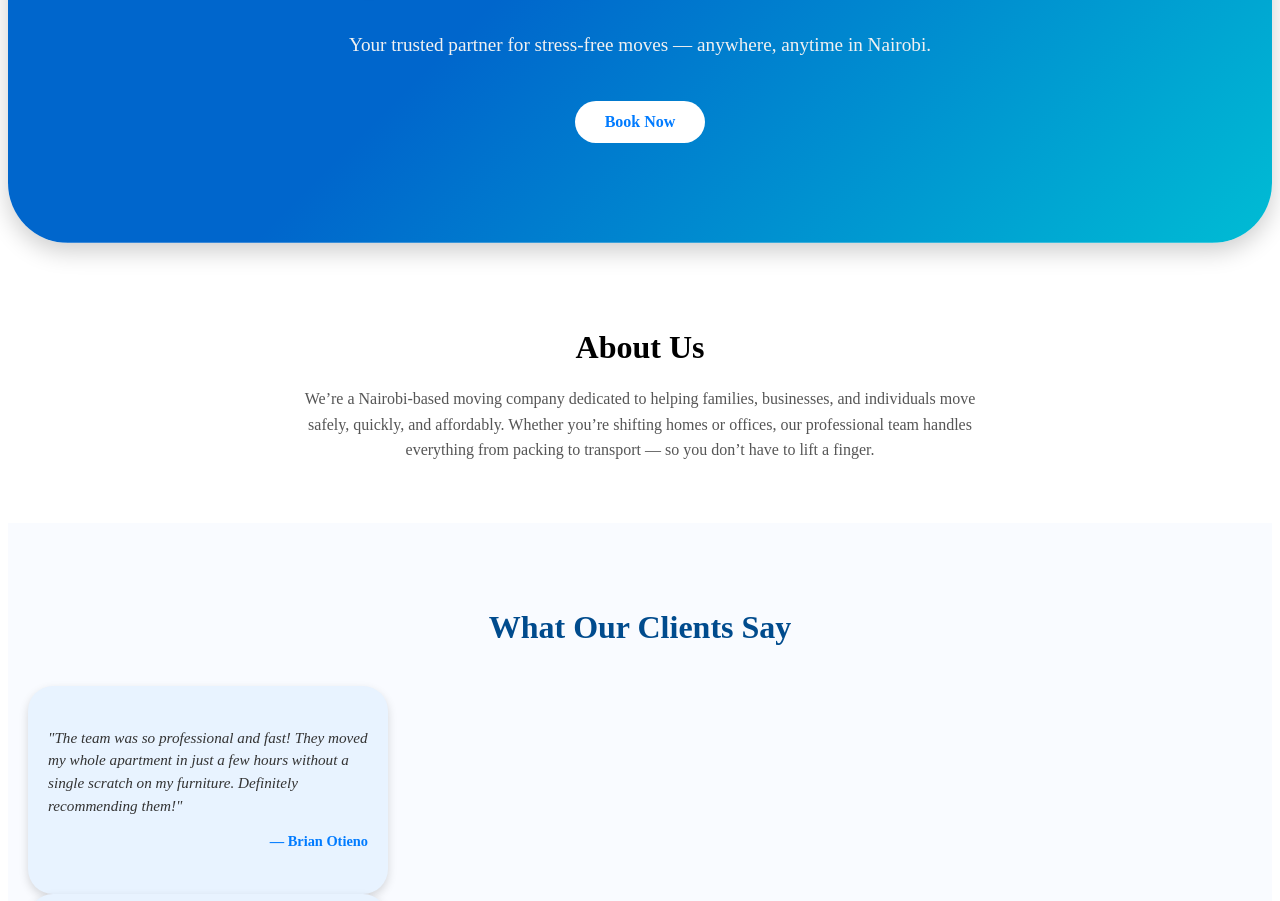
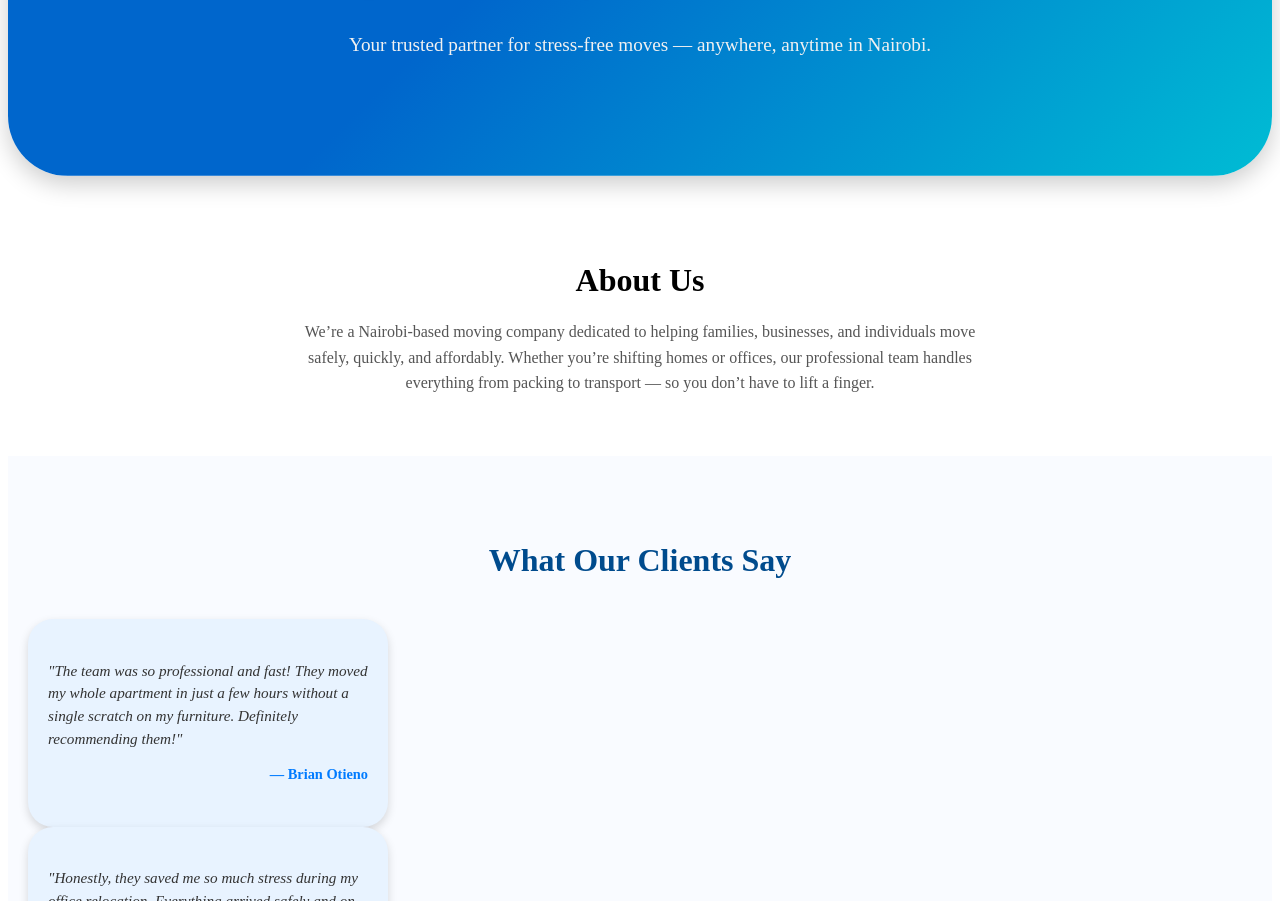
Before and after one commit to zionkiwiamarshall-dot/holbor--movers, a plain HTML site: page index.html in a window 1280 px wide. Shown: the part 2301-3202 px from the top of the page. Drawn offline with Linux system fonts and the light colour scheme.

Commit message:
Update index.html

```diff
--- a/index.html
+++ b/index.html
@@ -101,7 +101,7 @@
 <section id="hero">
   <h1>Moving Made Easy, Reliable & Affordable</h1>
   <p>Your trusted partner for stress-free moves — anywhere, anytime in Nairobi.</p>
-  <a href="#booking" class="book-now">Book Now</a>
+
 </section>
 
 <!-- ABOUT SECTION -->
```
